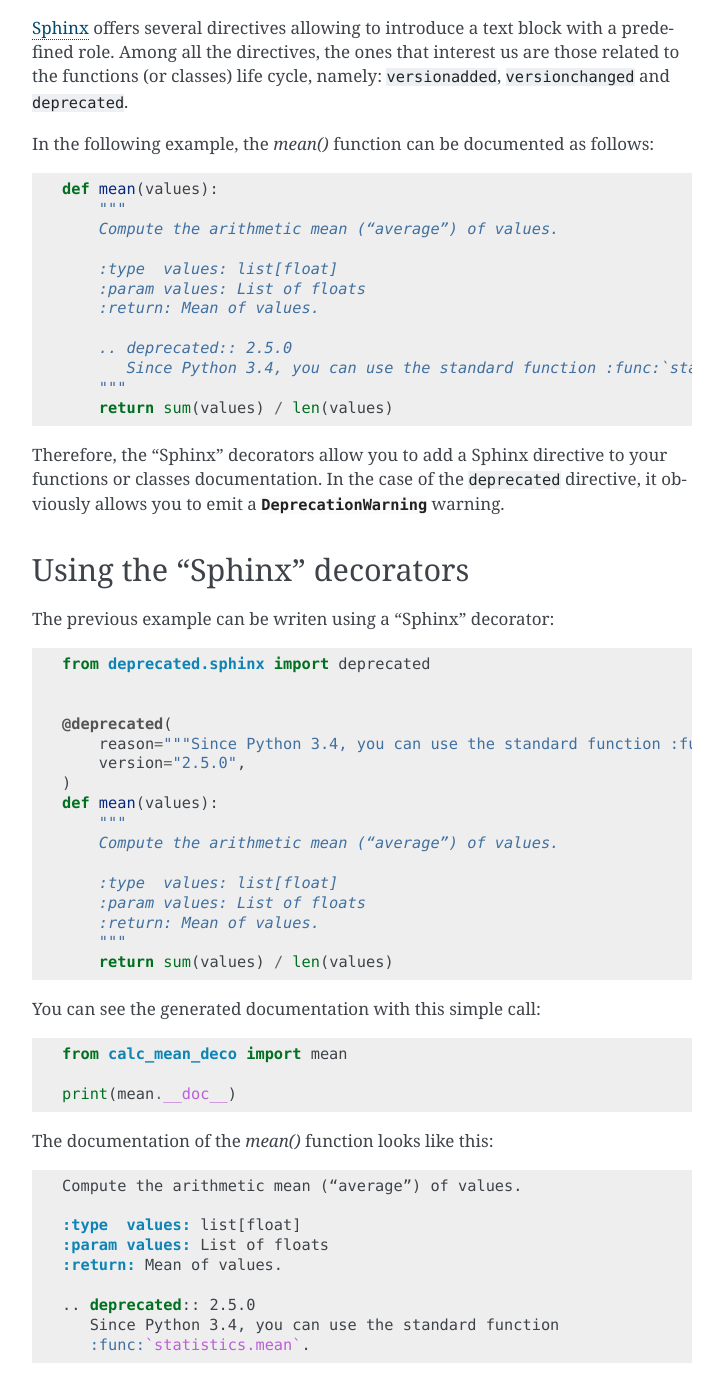
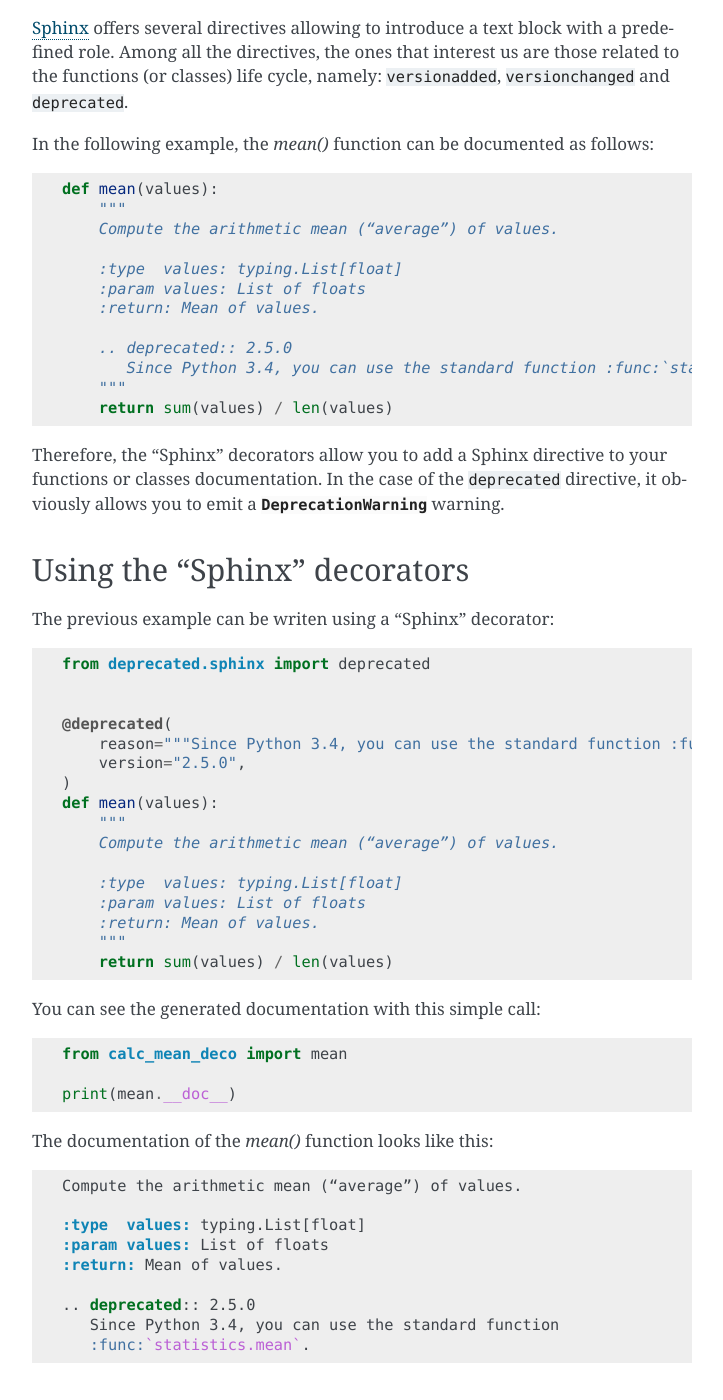
Before and after one commit to laurent-laporte-pro/deprecated, a Sphinx documentation site: the page built from docs/source/sphinx_deco.rst, in a window 1280 px wide and 1400 px high, scrolled down 700 px. Shown: the whole window, without its empty margins (388-1111 px from the left). Built offline with Sphinx 7.4.7, drawn with Linux system fonts in a browser that asks for light colours.

```diff
--- a/CHANGELOG.rst
+++ b/CHANGELOG.rst
@@ -27,6 +27,9 @@ Fix
 ---
 
 - Fix packit configuration: use ``upstream_tag_template: v{version}``.
+
+- Fix #34: ``versionadded`` and ``versionchanged`` decorators don't emit ``DeprecationWarning``
+  anymore on decorated classes.
 
 
 Other
--- a/docs/source/sphinx/calc_mean.py
+++ b/docs/source/sphinx/calc_mean.py
@@ -2,7 +2,7 @@ def mean(values):
     """
     Compute the arithmetic mean (“average”) of values.
 
-    :type  values: list[float]
+    :type  values: typing.List[float]
     :param values: List of floats
     :return: Mean of values.
 
--- a/docs/source/sphinx/calc_mean_deco.py
+++ b/docs/source/sphinx/calc_mean_deco.py
@@ -9,7 +9,7 @@ def mean(values):
     """
     Compute the arithmetic mean (“average”) of values.
 
-    :type  values: list[float]
+    :type  values: typing.List[float]
     :param values: List of floats
     :return: Mean of values.
     """
--- a/docs/source/sphinx_deco.rst
+++ b/docs/source/sphinx_deco.rst
@@ -61,7 +61,7 @@ The documentation of the *mean()* function looks like this:
 
    Compute the arithmetic mean (“average”) of values.
 
-   :type  values: list[float]
+   :type  values: typing.List[float]
    :param values: List of floats
    :return: Mean of values.
 
```
Also changed, not shown: 2 other files.
